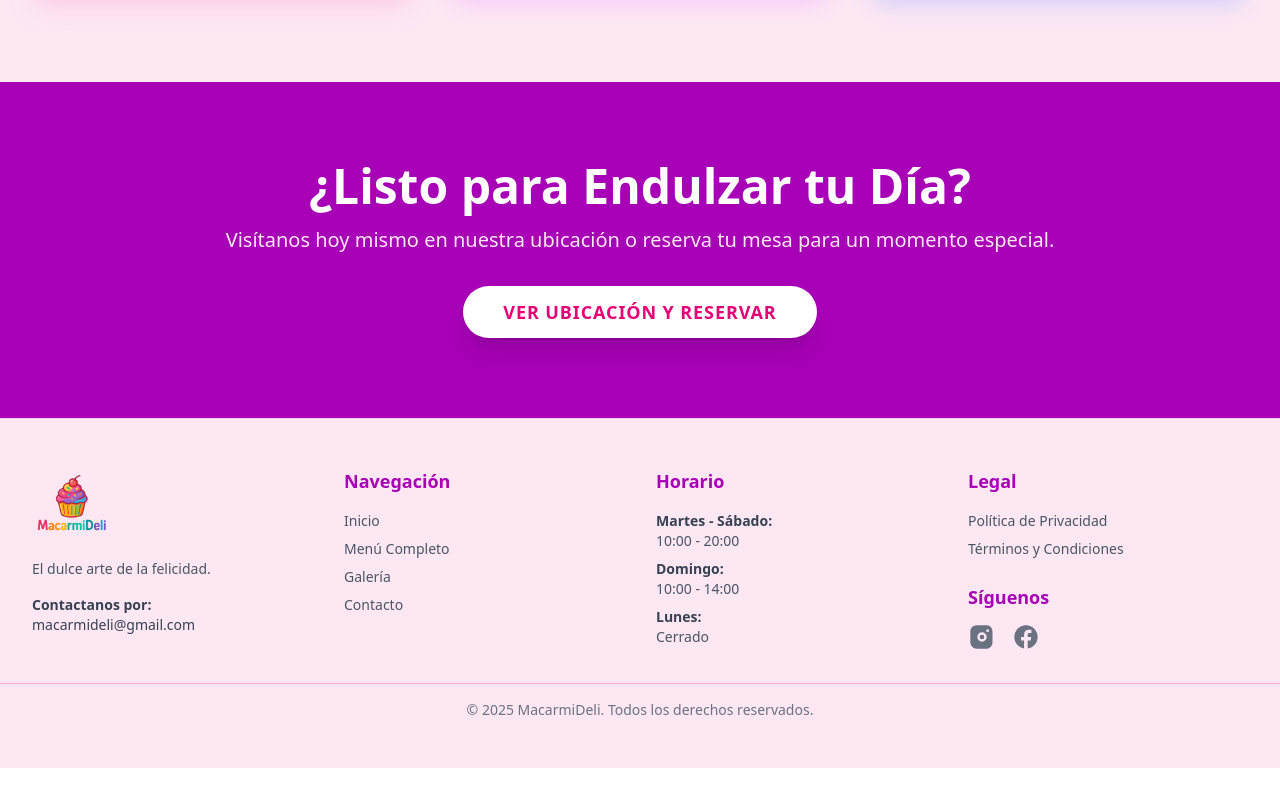
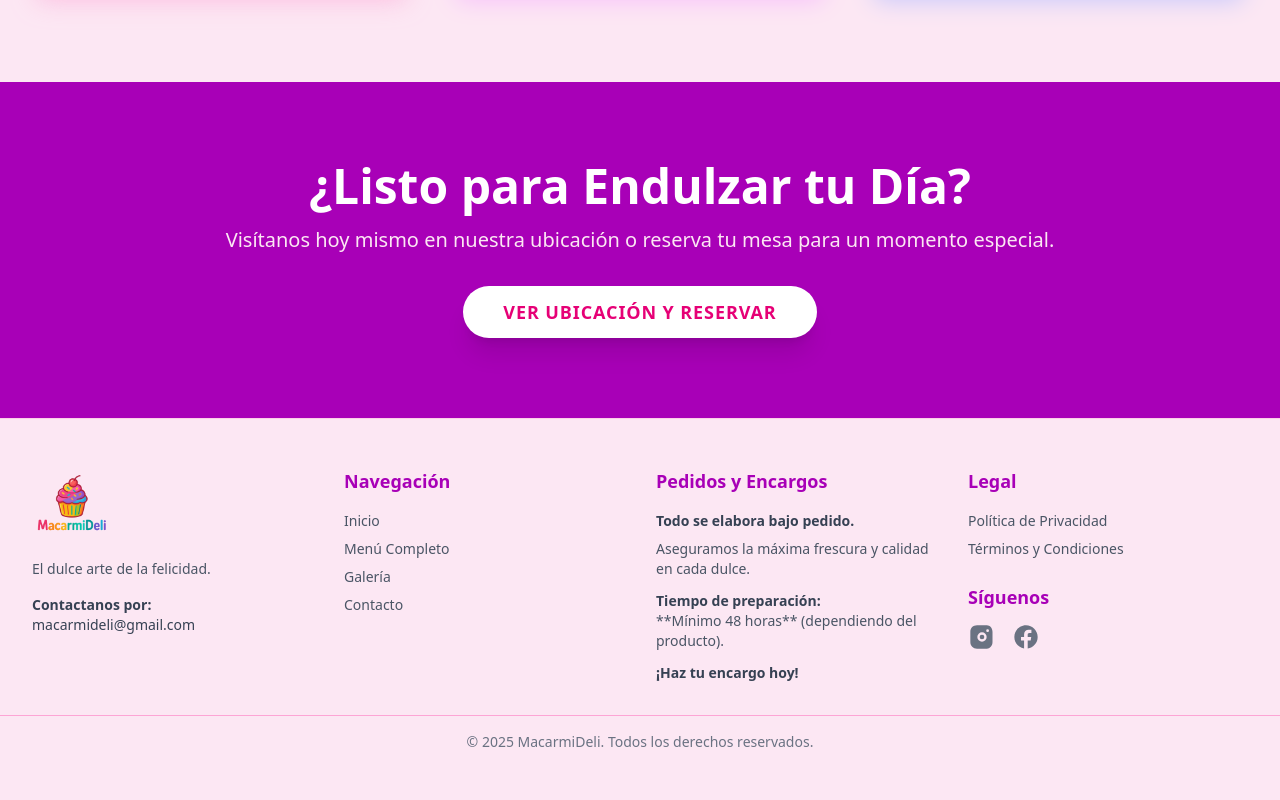
Before and after one commit to CarolinaOM/web-restaurante, a React (Vite) app in the folder web-restaurante/: page / in a window 1280 px wide. Shown: the part 1306-2106 px from the top of the page. Before the commit the page ends 2074 px from the top, so only its background shows below. Built offline with nearby package versions, Linux system fonts and the light colour scheme.

Commit message:
Se puso lo de pedidos y encargos en el footer

```diff
--- a/web-restaurante/src/components/Footer.tsx
+++ b/web-restaurante/src/components/Footer.tsx
@@ -42,13 +42,26 @@ const Footer: React.FC = () => {
 
                 {/* Columna 3: Horario */}
                 <div>
-                    <h3 className={`text-lg font-bold mb-4 ${fuchsiaAccent}`}>Horario</h3>
-                    <p className="text-sm text-gray-700 font-semibold">Martes - Sábado:</p>
-                    <p className="text-sm text-gray-600">10:00 - 20:00</p>
-                    <p className="mt-2 text-sm text-gray-700 font-semibold">Domingo:</p>
-                    <p className="text-sm text-gray-600">10:00 - 14:00</p>
-                    <p className="mt-2 text-sm text-gray-700 font-semibold">Lunes:</p>
-                    <p className="text-sm text-gray-600">Cerrado</p>
+                    <h3 className={`text-lg font-bold mb-4 ${fuchsiaAccent}`}>Pedidos y Encargos</h3>
+
+                    <p className="text-sm text-gray-700 font-semibold mb-2">
+                    Todo se elabora bajo pedido.
+                    </p>
+
+                    <p className="text-sm text-gray-600">
+                    Aseguramos la máxima frescura y calidad en cada dulce.
+                    </p>
+
+                    <p className="mt-3 text-sm text-gray-700 font-semibold">
+                    Tiempo de preparación:
+                    </p>
+                    <p className="text-sm text-gray-600">
+                    **Mínimo 48 horas** (dependiendo del producto).
+                    </p>
+
+                    <p className="mt-3 text-sm text-gray-700">
+                    <a href="/contacto" className={`${hoverColor} font-semibold`}>¡Haz tu encargo hoy!</a>
+                    </p>
                 </div>
 
                 {/* Columna 4: Legal y Redes Sociales */}
```
